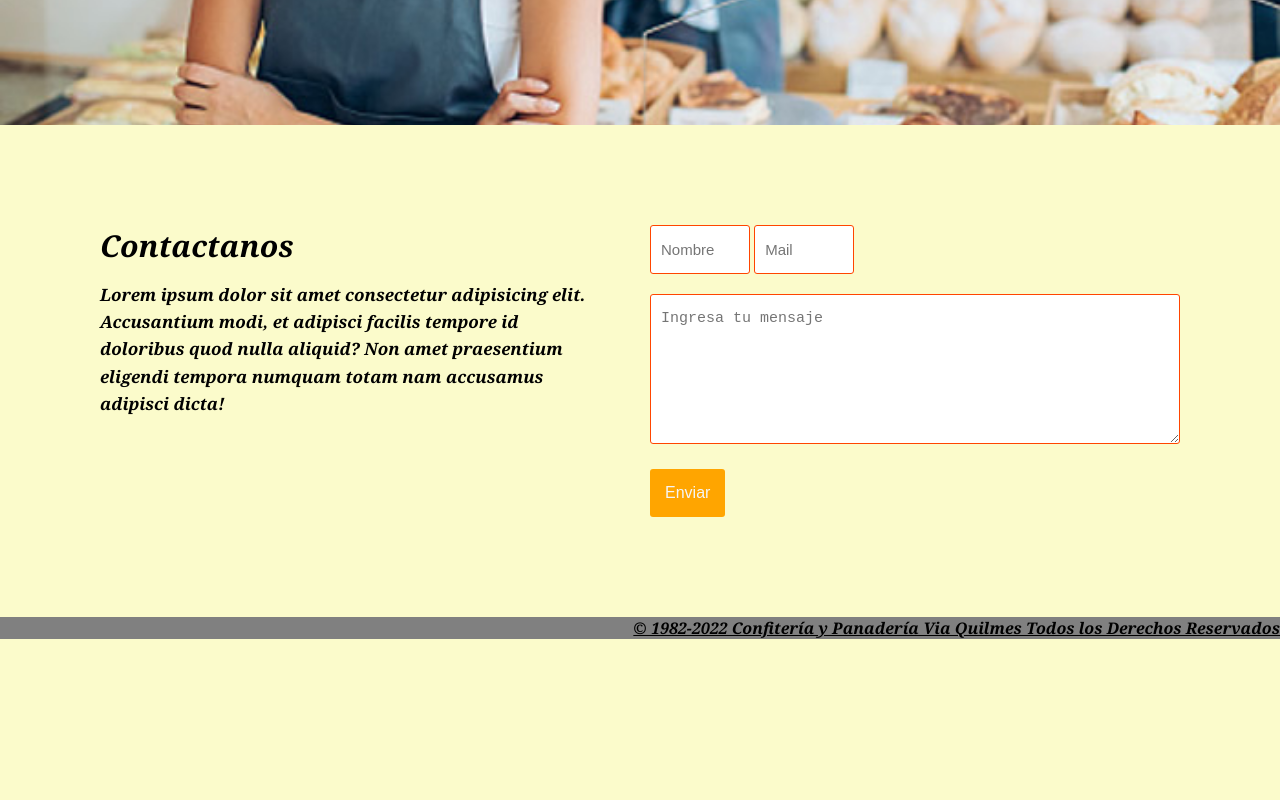
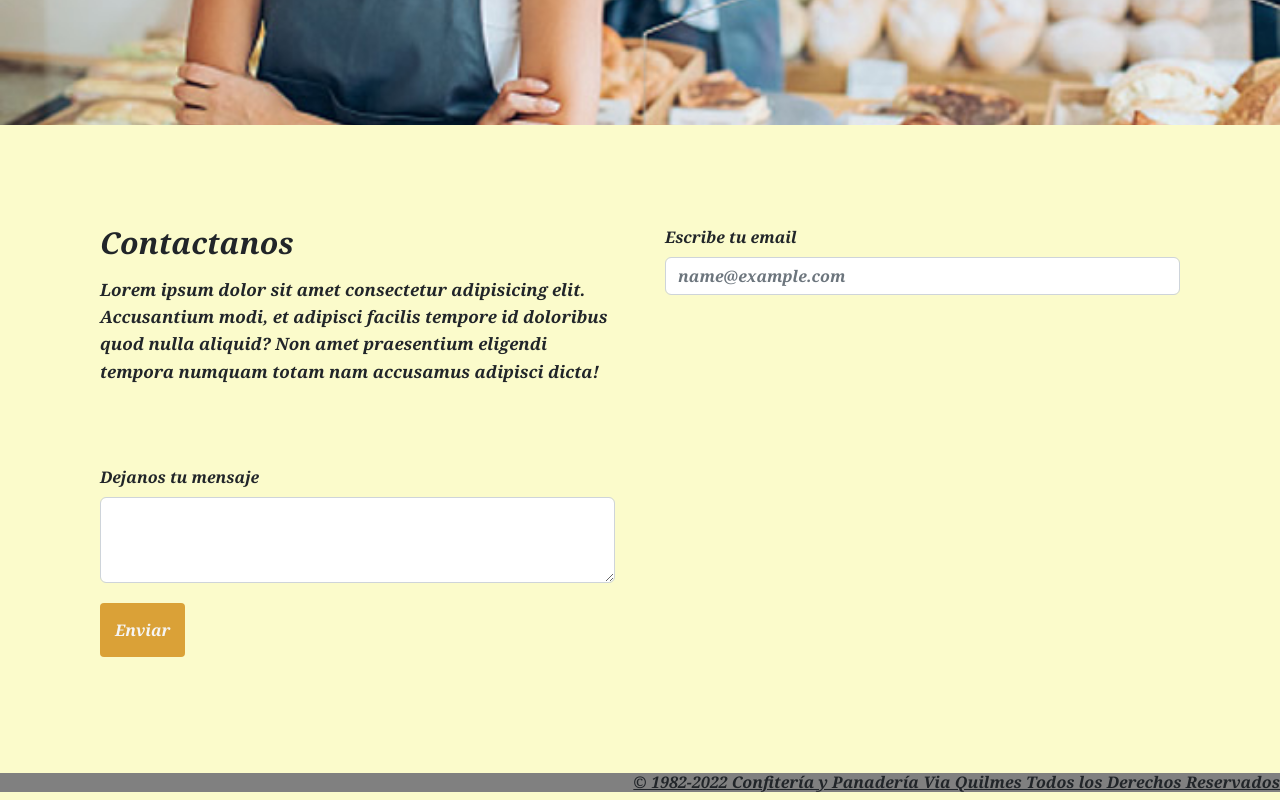
Before and after one commit to emilianolean/PF-Lean, a plain HTML site: page pages/Contacto.html in a window 1280 px wide. Shown: the part 655-1455 px from the top of the page. Before the commit the page ends 1294 px from the top, so only its background shows below. Drawn offline with nearby package versions, Linux system fonts and the light colour scheme.

Commit message:
cambiando y agregando archivos de mi proyecto

```diff
--- a/css/styles.css
+++ b/css/styles.css
@@ -196,23 +196,16 @@ main .Ubicacion{
     outline: 0px;
 }
 
-.container-form form textarea{
-    max-width: 530px;
-    min-width: 530px;
-    min-height: 140px;
-    max-height: 150px;
-}
-
 .container-form .btn-enviar{
     padding: 15px;
     font-size: 16px;
     border: none;
     outline: 0px;
-    background: orange;
+    background: rgb(218, 161, 55);
     color: whitesmoke;
-    border-radius: 3px;
+    border-radius: 4px;
     cursor: pointer;
-    transition: all 400ms ease;
+    transition: all 300ms ease;
 }
 
 /* animaciones del boton enviar */
--- a/pages/Contacto.html
+++ b/pages/Contacto.html
@@ -4,6 +4,8 @@
     <meta charset="UTF-8">
     <meta http-equiv="X-UA-Compatible" content="IE=edge">
     <meta name="viewport" content="width=device-width, initial-scale=1.0">
+    <!-- CSS BT -->
+    <link href="https://cdn.jsdelivr.net/npm/bootstrap@5.2.2/dist/css/bootstrap.min.css" rel="stylesheet" integrity="sha384-Zenh87qX5JnK2Jl0vWa8Ck2rdkQ2Bzep5IDxbcnCeuOxjzrPF/et3URy9Bv1WTRi" crossorigin="anonymous">
     <!-- css -->
     <link rel="stylesheet" href="../css/styles.css">
     <title>Contacto</title>
@@ -41,12 +43,15 @@
         <h2> Contactanos </h2>
         <p> Lorem ipsum dolor sit amet consectetur adipisicing elit. Accusantium modi, et adipisci facilis tempore id doloribus quod nulla aliquid? Non amet praesentium eligendi tempora numquam totam nam accusamus adipisci dicta!</p>
     </div>
-    <form action="#" autocomplete="off">
-        <input type="text" name="nombre" placeholder="Nombre" class="campo">
-        <input type="email" name="email" placeholder="Mail" class="campo">
-        <textarea name="mensaje" id="" cols="30" rows="10" placeholder="Ingresa tu mensaje"></textarea>
+    <div class="mb-3">
+        <label for="exampleFormControlInput1" class="form-label">Escribe tu email</label>
+        <input type="email" class="form-control" id="exampleFormControlInput1" placeholder="name@example.com">
+      </div>
+      <div class="mb-3">
+        <label for="exampleFormControlTextarea1" class="form-label">Dejanos tu mensaje</label>
+        <textarea class="form-control" id="exampleFormControlTextarea1" rows="3"></textarea>
         <input type="submit" name="enviar" value="Enviar" class="btn-enviar">
-    </form>
+      </div>
     </div>
 </main>
 
```
Also changed, not shown: index.html (+2 -0 lines), pages/Nuestros-Servicios.html (+5 -13 lines).
